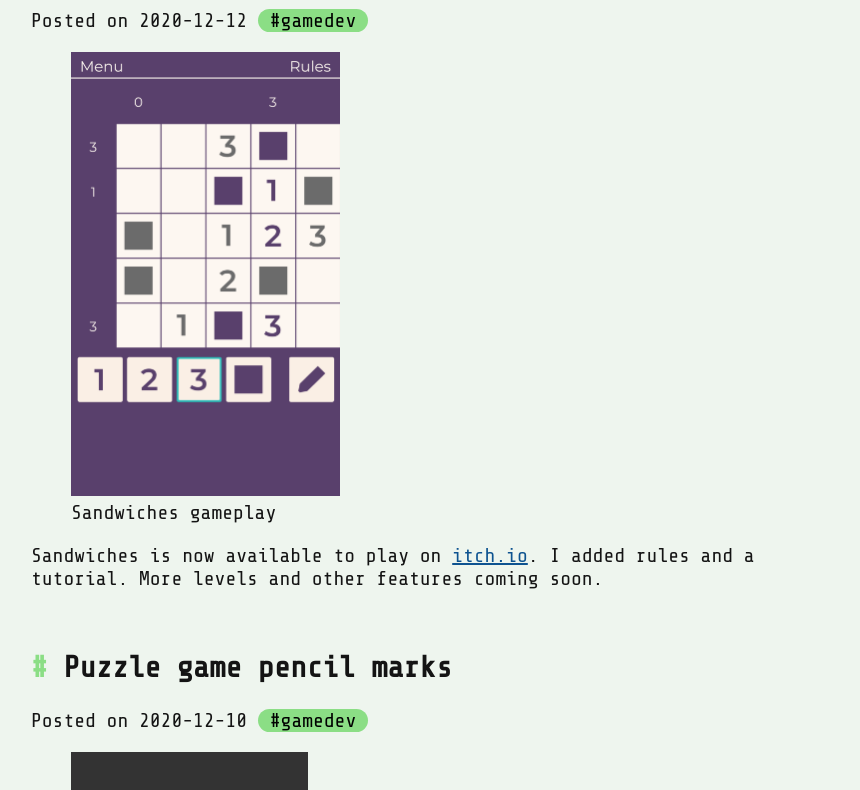
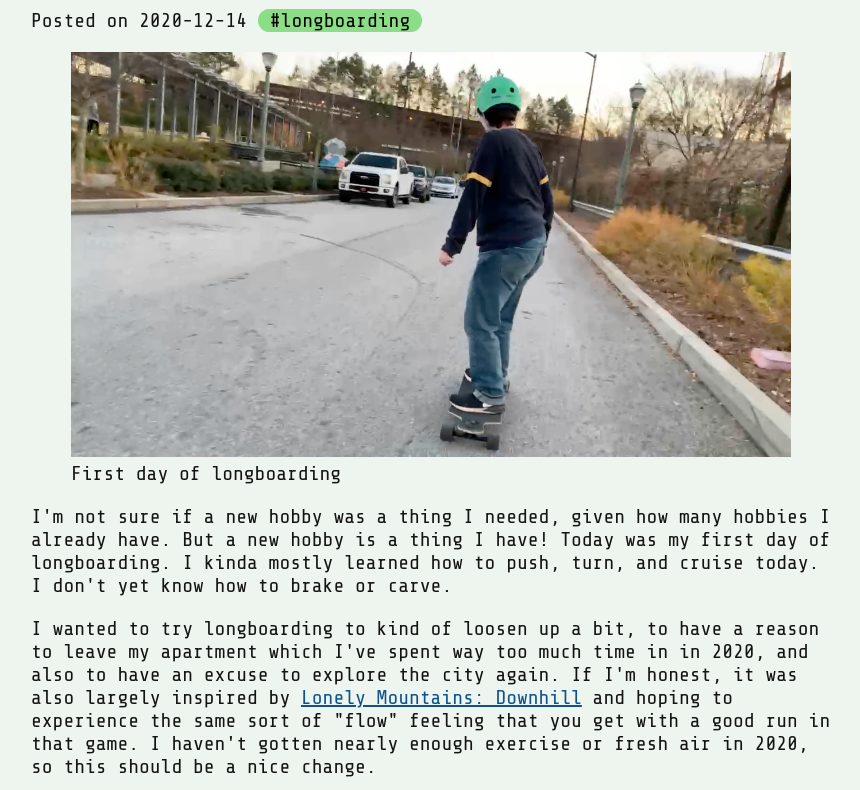
Before and after one commit to mapsandapps/microblog, a plain HTML site: page index.html in a window 1280 px wide. Shown: the part 182-972 px from the top of the page, without its empty margins (209-1069 px from the left). Drawn offline with nearby package versions, Linux system fonts and the light colour scheme; grey boxes are pictures that could not be loaded.

Commit message:
New post

```diff
--- a/index.html
+++ b/index.html
@@ -5,7 +5,7 @@
   <meta name="viewport" content="width=device-width, initial-scale=1.0">
   <meta property="og:title" content="mapsandapps">
   <meta property="og:type" content="website">
-  <meta property="og:image" content="https://mapsandapps.net/images/2020-12-12.png" />
+  <meta property="og:image" content="https://mapsandapps.net/images/2020-12-14.png" />
   <meta property="og:url" content="https://mapsandapps.net">
 
   <title>Shawn Taylor's microblog</title>
@@ -19,6 +19,28 @@
     <h1>Shawn Taylor's microblog</h1>
 
     <main>
+      <article>
+        <h2>Longboarding</h2>
+        <p>
+          Posted on 2020-12-14
+          <span class="tag">#longboarding</span>
+        </p>
+        <section>
+          <figure>
+            <img src="images/2020-12-14.png" loading="lazy">
+            <figcaption>
+              First day of longboarding
+            </figcaption>
+          </figure>
+          <p>
+            I'm not sure if a new hobby was a thing I needed, given how many hobbies I already have. But a new hobby is a thing I have! Today was my first day of longboarding. I kinda mostly learned how to push, turn, and cruise today. I don't yet know how to brake or carve.
+          </p>
+          <p>
+            I wanted to try longboarding to kind of loosen up a bit, to have a reason to leave my apartment which I've spent way too much time in in 2020, and also to have an excuse to explore the city again. If I'm honest, it was also largely inspired by <a href="https://lonelymountains.com/" target="_blank">Lonely Mountains: Downhill</a> and hoping to experience the same sort of "flow" feeling that you get with a good run in that game. I haven't gotten nearly enough exercise or fresh air in 2020, so this should be a nice change.
+          </p>
+        </section>
+      </article>
+
       <article>
         <h2>Sandwiches prototype now available!</h2>
         <p>
```
Also changed, not shown: images/2020-12-14.png (added).
